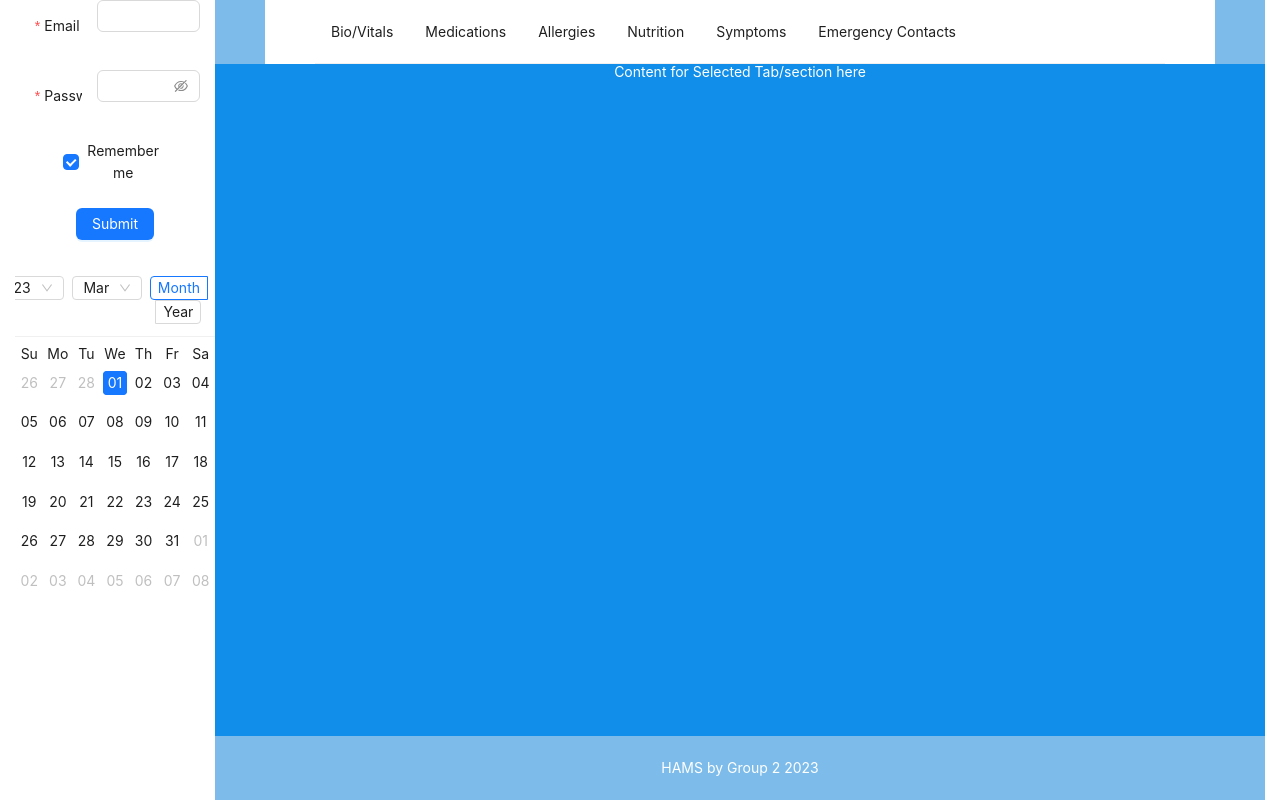
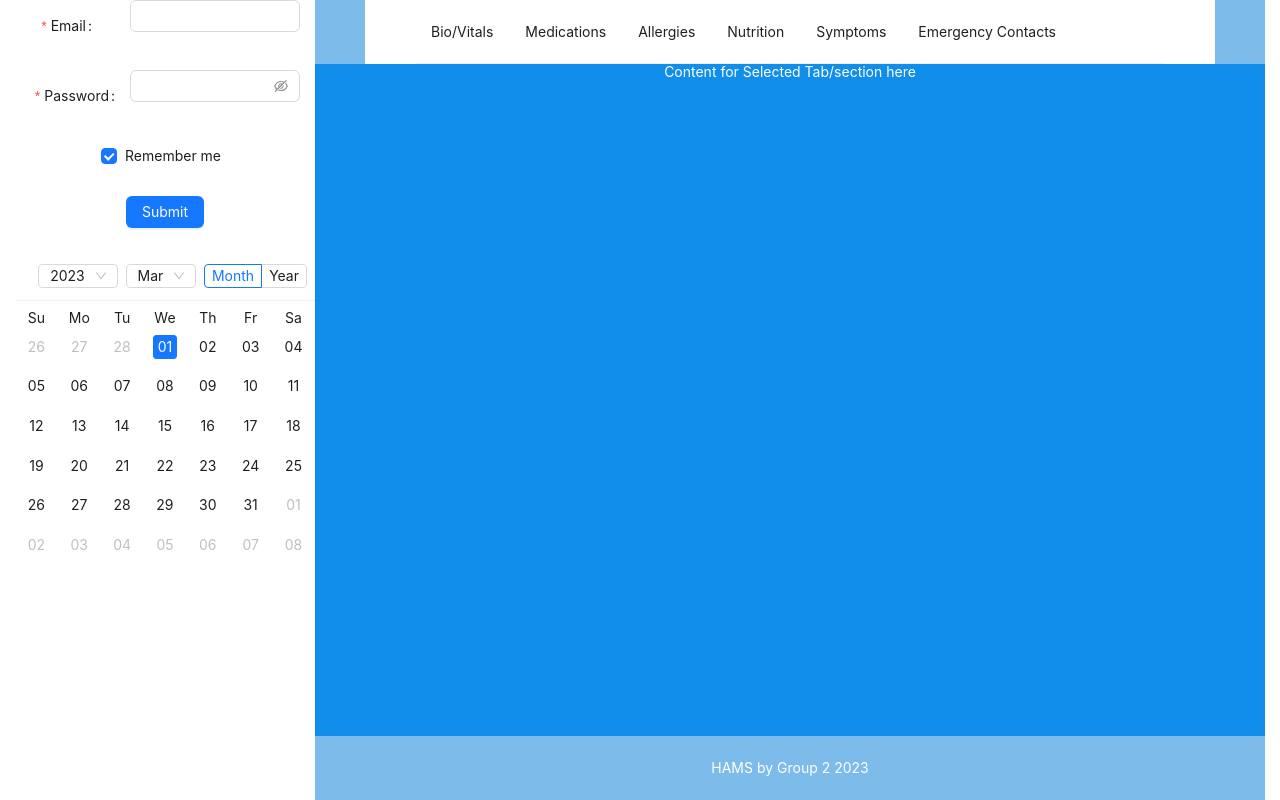
Before and after one commit to J-Howell-kc/Medical-Info-Log-App, a React (Create React App) app in the folder client/: page / in a window 1280 px wide. Built offline with nearby package versions, Linux system fonts and the light colour scheme.

Commit message:
figured out how to edit sidebar width

```diff
--- a/client/src/App.js
+++ b/client/src/App.js
@@ -1,6 +1,7 @@
 import React from "react";
 import Sidebar from "./components/Sidebar";
 import Selector from "./components/Header";
+import './app.css'
 // import '~antd/dist/antd.css';
 import { Layout, Space } from "antd";
 const { Header, Footer, Sider, Content } = Layout;
--- /dev/null
+++ b/client/src/app.css
@@ -0,0 +1,13 @@
+#sidercontainer > *{
+    width: 300px
+}
+
+#sidercontainer {
+    width: 300px !important;
+}
+
+.site-calendar-demo-card {
+    width: 300px;
+    border: 1px solid #f0f0f0;
+    border-radius: 2px;
+  }
--- a/client/src/components/Sidebar/index.js
+++ b/client/src/components/Sidebar/index.js
@@ -5,9 +5,10 @@ const { Sider } = Layout;
 const siderStyle = {
   textAlign: "center",
   height: "100vh",
-  width: "100vw",
+  width: 300,
   color: "#fff",
   backgroundColor: "#fff",
+  flex: 'none',
 }
 const onFinish = (values) => {
   console.log("Success:", values);
@@ -28,7 +29,7 @@ const Sidebar = () => {
   };
   return (
 
-      <Sider style={siderStyle}>
+      <Sider id='sidercontainer' style={siderStyle} width={300}>
       <Form
         name="basic"
         labelCol={{
@@ -95,7 +96,7 @@ const Sidebar = () => {
           </Button>
         </Form.Item>
       </Form>
-      <Calendar style={{ width: '100%', overflowX: 'hidden'}} fullscreen={false} onPanelChange={onPanelChange} />
+      <Calendar style={{ width: '100%'}} fullscreen={false} onPanelChange={onPanelChange} />
       </Sider>
 
   );
```
Also changed, not shown: 2 other files (tests, documents, lock files or other folders).
